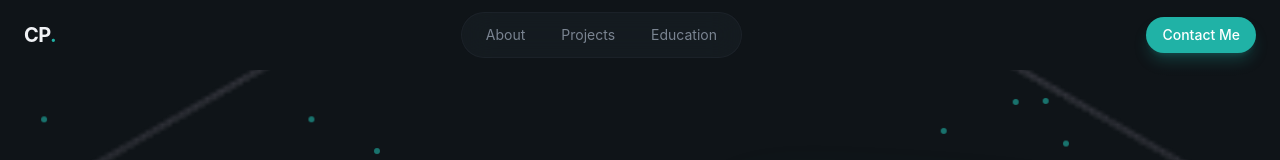
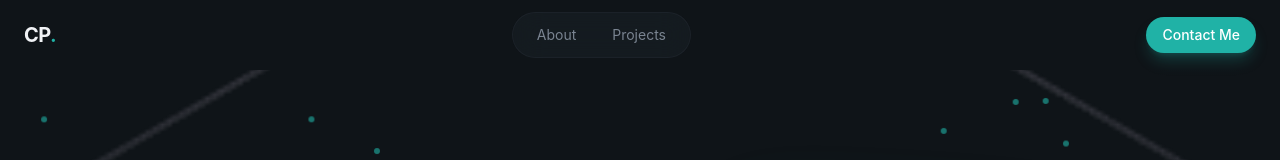
Before and after one commit to Colby-Patterson2/dev-portfolio, a React (Vite) app: page / in a window 1280 px wide. Shown: the top 160 px of the page. Built offline with nearby package versions, Linux system fonts and the light colour scheme.

Commit message:
Revert "Added education to navbar"
This reverts commit 78f3c08b10d43d0b2a3fe89740e04d9953774452.

```diff
--- a/src/layout/Navbar.jsx
+++ b/src/layout/Navbar.jsx
@@ -4,8 +4,7 @@ import { useEffect, useState } from "react";
 
 const navLinks = [
     { href: "#about", label: "About" },
-    { href: "#projects", label: "Projects" },
-    { href: "#projects", label: "Education" }
+    { href: "#projects", label: "Projects" }
 ];
 
 export const Navbar = () => {
--- a/src/sections/Education.jsx
+++ b/src/sections/Education.jsx
@@ -1,3 +1,3 @@
-export const Education = () => {
+export const Contact = () => {
     return <section></section>;
 }
```
